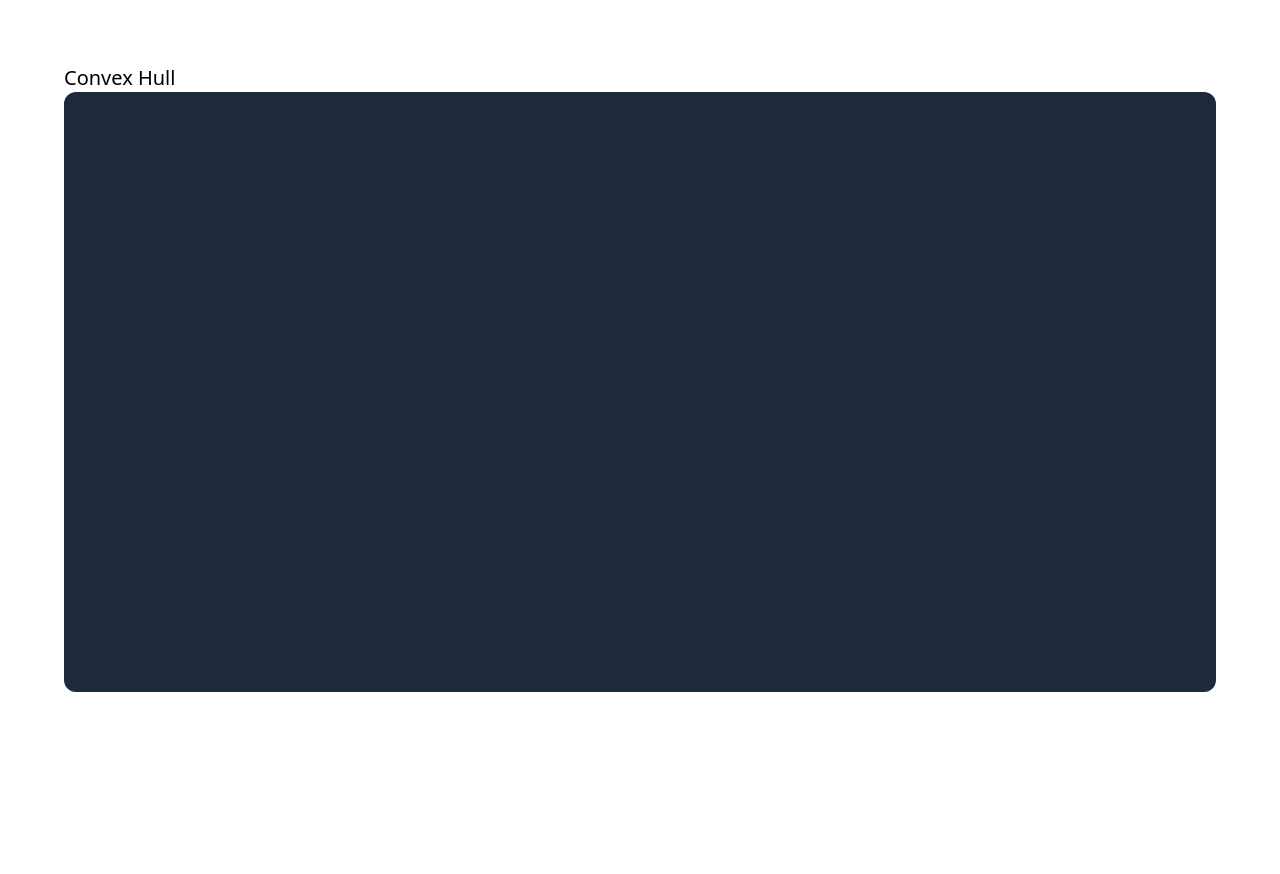
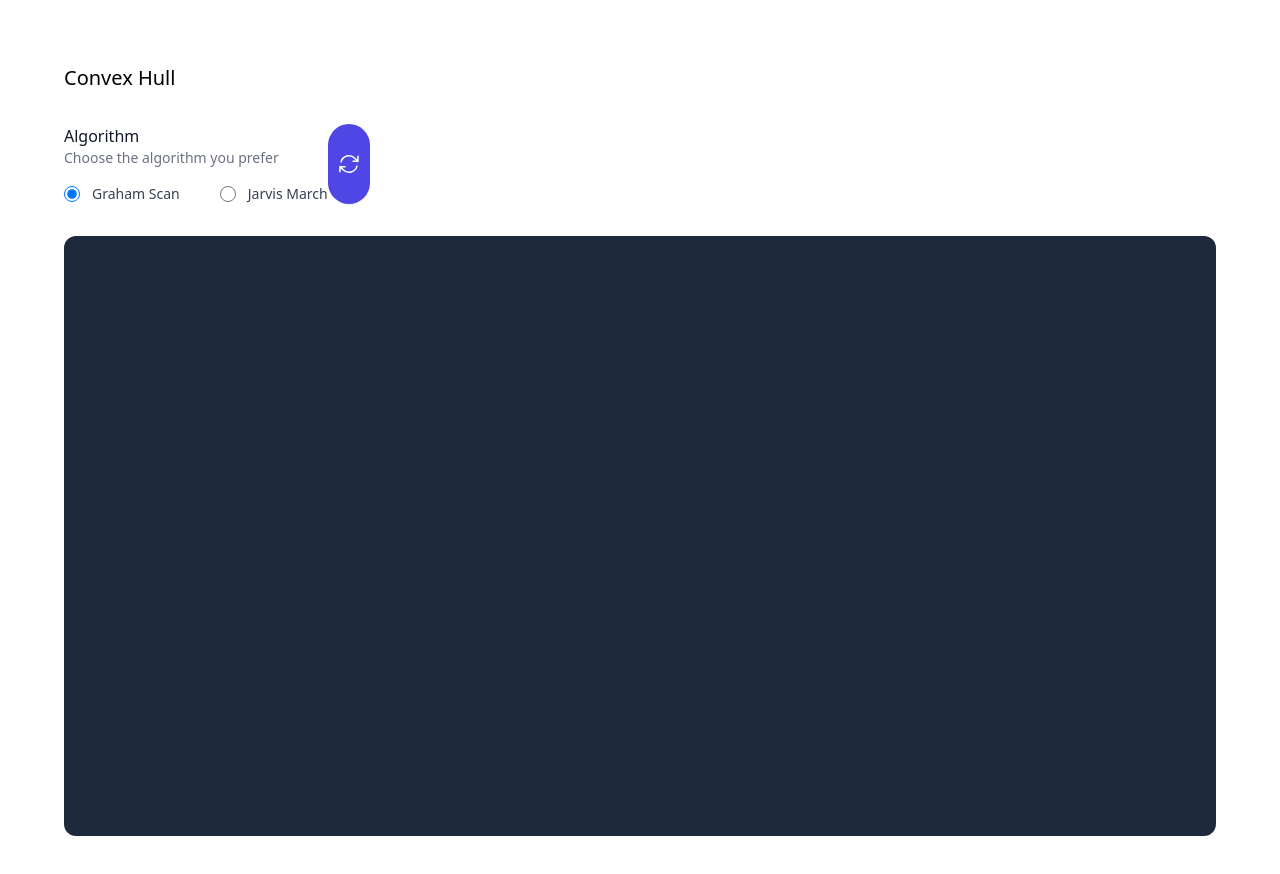
Before and after one commit to schmuecker/computational-geometry, a React (Vite) app: page / in a window 1280 px wide. Shown: the top 874 px of the page. Before the commit the page ends 800 px from the top, so only its background shows below. Built offline with nearby package versions, Linux system fonts and the light colour scheme.

Commit message:
Jarvis, radio and reset Buttons
Co-authored-by: Tobias <schmuecker@users.noreply.github.com>

```diff
--- a/package.json
+++ b/package.json
@@ -9,6 +9,7 @@
     "preview": "vite preview"
   },
   "dependencies": {
+    "@heroicons/react": "^2.0.13",
     "konva": "^8.3.13",
     "nanoid": "^4.0.0",
     "react": "^18.2.0",
--- /dev/null
+++ b/src/components/Button/ResetButton.tsx
@@ -0,0 +1,20 @@
+import React from "react";
+import { ArrowPathIcon } from "@heroicons/react/24/outline";
+
+interface ResetButtonProps {
+  onClick: () => void;
+}
+
+function ResetButton({ onClick }: ResetButtonProps) {
+  return (
+    <button
+      type="button"
+      className="inline-flex items-center rounded-full border border-transparent bg-indigo-600 p-2 text-white shadow-sm hover:bg-indigo-700 focus:outline-none focus:ring-2 focus:ring-indigo-500 focus:ring-offset-2"
+      onClick={onClick}
+    >
+      <ArrowPathIcon className="h-6 w-6" />
+    </button>
+  );
+}
+
+export { ResetButton };
--- a/src/components/ConvexHull/ConvexHull.tsx
+++ b/src/components/ConvexHull/ConvexHull.tsx
@@ -1,7 +1,10 @@
 import React, { useState } from "react";
 import { Stage, Layer, Circle, Line } from "react-konva";
+
 import { Point, Vector } from "../../lib/geometry";
-import { grahamScan } from "../../lib/algorithms/graham";
+import { grahamScan, jarvisMarch } from "../../lib/algorithms";
+import { RadioGroup, Option } from "../RadioGroup/RadioGroup";
+import { ResetButton } from "../Button/ResetButton";
 
 interface CanvasPointProps {
   point: Point;
@@ -22,12 +25,24 @@ function CanvasVector({ vector }: CanvasVectorProps) {
   return <Line points={points} stroke="red" strokeWidth={3} />;
 }
 
+const algorithms = [
+  { id: "graham", label: "Graham Scan" },
+  { id: "jarvis", label: "Jarvis March" },
+];
+
 function ConvexHull() {
   const [points, setPoints] = useState<Point[]>([]);
+  const [algo, setAlgo] = useState<Option["id"]>(() => algorithms[0].id);
 
-  const vectors = grahamScan(points);
+  let vectors: Vector[] = [];
+  if (algo === "graham") {
+    vectors = grahamScan(points);
+  }
+  if (algo === "jarvis") {
+    vectors = jarvisMarch(points);
+  }
 
-  const handleClick = (e) => {
+  const handleCanvasClick = (e) => {
     const stage = e.target.getStage();
     const pointerPosition = stage.getPointerPosition();
     const { x, y } = pointerPosition;
@@ -44,13 +59,33 @@ function ConvexHull() {
     setPoints(newPoints);
   };
 
+  const handleAlgoChange = (id: Option["id"]) => {
+    setAlgo(id);
+    // handleReset();
+  };
+
+  const handleReset = () => {
+    setPoints([]);
+  };
+
   // Todo. set origin of coordinate system to bottom left
   return (
+    <div>
+      <div className="my-8 flex w-full ">
+        <RadioGroup
+          title="Algorithm"
+          subtitle="Choose the algorithm you prefer"
+          options={algorithms}
+          checkedOption={algo}
+          onChange={handleAlgoChange}
+        />
+        <ResetButton onClick={handleReset} />
+      </div>
       <Stage
         className="bg-slate-800 rounded-xl"
         width={Math.min(800, window.innerWidth * 0.8)}
         height={Math.min(600, window.innerHeight * 0.8)}
-      onClick={handleClick}
+        onClick={handleCanvasClick}
       >
         <Layer>
           {vectors.map((vector) => {
@@ -61,6 +96,7 @@ function ConvexHull() {
           })}
         </Layer>
       </Stage>
+    </div>
   );
 }
 
--- /dev/null
+++ b/src/components/RadioGroup/RadioGroup.tsx
@@ -0,0 +1,54 @@
+import { useState } from "react";
+
+interface Option {
+  id: string;
+  label: string;
+}
+
+interface RadioGroupProps {
+  options: Option[];
+  checkedOption: Option["id"];
+  onChange: (optionId: Option["id"]) => void;
+  title: string;
+  subtitle: string;
+}
+
+function RadioGroup({
+  options,
+  checkedOption,
+  onChange,
+  title,
+  subtitle,
+}: RadioGroupProps) {
+  return (
+    <div>
+      <label className="text-base font-medium text-gray-900">{title}</label>
+      <p className="text-sm leading-5 text-gray-500">{subtitle}</p>
+      <fieldset className="mt-4">
+        <legend className="sr-only">Notification method</legend>
+        <div className="space-y-4 sm:flex sm:items-center sm:space-y-0 sm:space-x-10">
+          {options.map((option) => (
+            <div key={option.id} className="flex items-center">
+              <input
+                id={option.id}
+                name="notification-method"
+                type="radio"
+                checked={option.id === checkedOption}
+                onChange={() => onChange(option.id)}
+                className="h-4 w-4 border-gray-300 text-indigo-600 focus:ring-indigo-500"
+              />
+              <label
+                htmlFor={option.id}
+                className="ml-3 block text-sm font-medium text-gray-700"
+              >
+                {option.label}
+              </label>
+            </div>
+          ))}
+        </div>
+      </fieldset>
+    </div>
+  );
+}
+
+export { RadioGroup, Option };
--- a/src/lib/algorithms/graham.ts
+++ b/src/lib/algorithms/grahamScan.ts
@@ -1,7 +1,8 @@
 import { Point, Vector } from "../geometry";
-import { radToDegrees } from "../helper";
+import { checkClockwiseTurn, radToDegrees, ORIENTATION } from "../helper";
 
 function grahamScan(points: Point[]): Vector[] {
+  console.log("Graham Scan");
   if (points.length < 3) {
     return [];
   }
@@ -56,14 +57,6 @@ function grahamScan(points: Point[]): Vector[] {
   const secondPoint = relativePointList.shift()?.point;
   const stack = [highestPoint, secondPoint];
 
-  const checkClockwiseTurn = (pointA: Point, pointB: Point, next: Point) => {
-    const baseVector = new Vector(pointA, pointB);
-    const newVector = new Vector(pointB, next);
-
-    const cross = baseVector.cross(newVector);
-    return Math.sign(cross);
-  };
-
   for (const relativePoint of relativePointList) {
     const next = relativePoint.point;
 
@@ -74,7 +67,7 @@ function grahamScan(points: Point[]): Vector[] {
         stack[stack.length - 2],
         stack[stack.length - 1],
         next
-      ) < 0
+      ) === ORIENTATION.CW
     ) {
       // delete points that create clockwise turn
       stack.pop();
--- /dev/null
+++ b/src/lib/algorithms/index.ts
@@ -0,0 +1,4 @@
+import { grahamScan } from "./grahamScan";
+import { jarvisMarch } from "./jarvisMarch";
+
+export { grahamScan, jarvisMarch };
--- /dev/null
+++ b/src/lib/algorithms/jarvisMarch.ts
@@ -0,0 +1,68 @@
+import { Point, Vector } from "../geometry";
+import { checkClockwiseTurn, radToDegrees, ORIENTATION } from "../helper";
+
+function jarvisMarch(points: Point[]): Vector[] {
+  console.log("Jarvis March");
+  if (points.length < 3) {
+    return [];
+  }
+
+  // 1. Step
+  // Loop over list of Points and select the one with the lowest Y coordinate
+  // lowest point is guarenteed to be part of the convex Hull
+  // Top Left corner is [0,0]
+  let highestPoint = points[0];
+
+  for (const point of points) {
+    if (point.y < highestPoint.y) {
+      highestPoint = point;
+    }
+  }
+
+  const startingPoint = highestPoint;
+  const convexHull = [startingPoint];
+  let prevVertex = startingPoint;
+
+  const remainingPoints = points.filter(function (item) {
+    return item.id != highestPoint.id;
+  });
+
+  // Step 2
+  //
+  let complete = false;
+  while (!complete) {
+    let canditate = null;
+    for (const point of points) {
+      if (point == prevVertex) continue;
+      if (canditate == null) {
+        canditate = point;
+        continue;
+      }
+      const cw = checkClockwiseTurn(prevVertex, canditate, point);
+      // TODO: distance comparison
+      // if ( cw === ORIENTATION.EQUAL && distance(prevVertex, canditate) < distance(prevVertex, point)){
+      //   canditate = point
+      // }
+      if (cw === ORIENTATION.CCW) {
+        canditate = point;
+      }
+    }
+    if (canditate === startingPoint) complete = true;
+    convexHull.push(canditate);
+    prevVertex = canditate;
+  }
+
+  // Step 4
+  // from the points in the Stack create a List of Vectors which can be displayed on the canvas
+  let lastPoint = convexHull[0];
+  let vectorList = [];
+  for (let i = 1; i < convexHull.length; i++) {
+    vectorList.push(new Vector(lastPoint, convexHull[i]));
+    lastPoint = convexHull[i];
+  }
+
+  vectorList.push(new Vector(lastPoint, convexHull[0]));
+  return vectorList;
+}
+
+export { jarvisMarch };
--- a/src/lib/helper.ts
+++ b/src/lib/helper.ts
@@ -1,5 +1,30 @@
+import { Point, Vector } from "./geometry";
+
 const radToDegrees = function (radians: number) {
   return (radians * 180) / Math.PI;
 };
 
-export { radToDegrees };
+const ORIENTATION = {
+  CW: 1, // clockwise
+  CCW: -1, // counterclockwise
+  EQUAL: 0,
+};
+
+const checkClockwiseTurn = (pointA: Point, pointB: Point, next: Point) => {
+  const baseVector = new Vector(pointA, pointB);
+  const newVector = new Vector(pointB, next);
+
+  const cross = baseVector.cross(newVector);
+
+  if (Math.sign(cross) < 0) {
+    // clockwise
+    return ORIENTATION.CW;
+  } else if (Math.sign(cross) > 0) {
+    // counter clockwise
+    return ORIENTATION.CCW;
+  } else {
+    return ORIENTATION.EQUAL;
+  }
+};
+
+export { checkClockwiseTurn, radToDegrees, ORIENTATION };
```
Also changed, not shown: src/lib/algorithms/jarvis.ts (deleted), 1 other file (tests, documents, lock files or other folders). Lines whose indentation alone changed are shown as unchanged.
